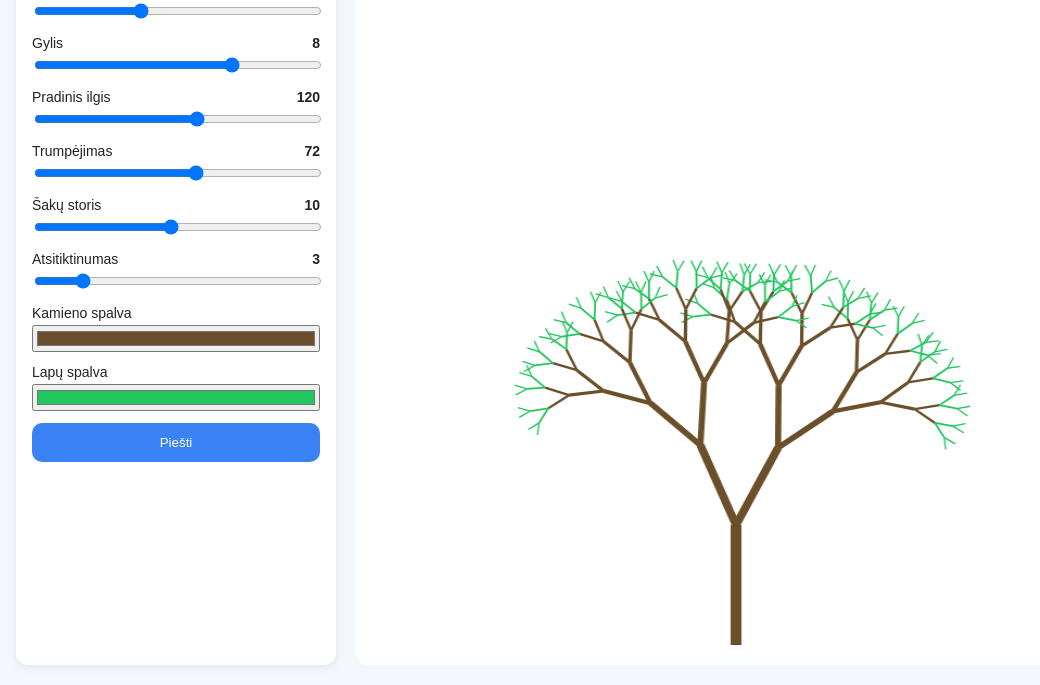
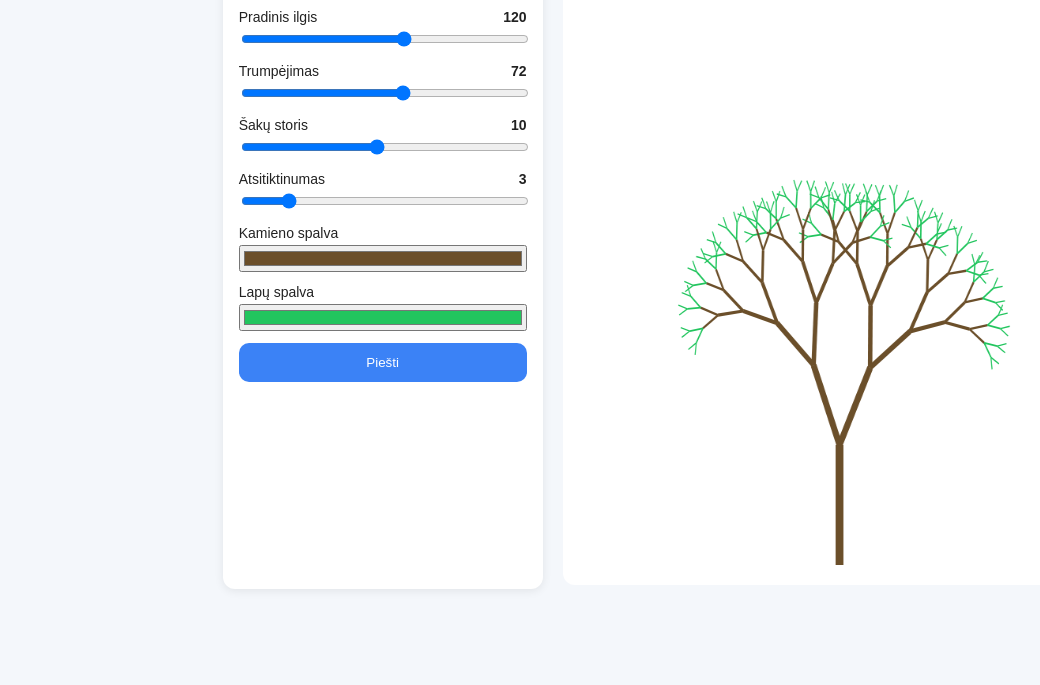
Before and after one commit to vytautasmatematika01-cyber/emotionforest, a website: page index.html in a window 1280 px wide. Shown: the part 135-820 px from the top of the page, without its empty margins (74-1114 px from the left). Drawn offline with Linux system fonts and the light colour scheme.

Commit message:
display flex

```diff
--- a/index.html
+++ b/index.html
@@ -25,8 +25,9 @@
           <div class="row"><label>Lapų spalva</label><input id="leafColor" type="color" value="#22c55e"></div>
           <button onclick="drawTree()">Piešti</button>
         </div>
-        <canvas id="canvas" width="700" height="700"></canvas>
+
       </div>
+      <div><canvas id="canvas" width="700" height="700"></canvas></div>
     </div>
 <script src="script.js">
 
--- a/styles.css
+++ b/styles.css
@@ -8,6 +8,7 @@ body {
   max-width: 1100px;
   margin: auto;
   padding: 20px;
+  display: flex;
 }
 h1 {
   text-align: center;
```
